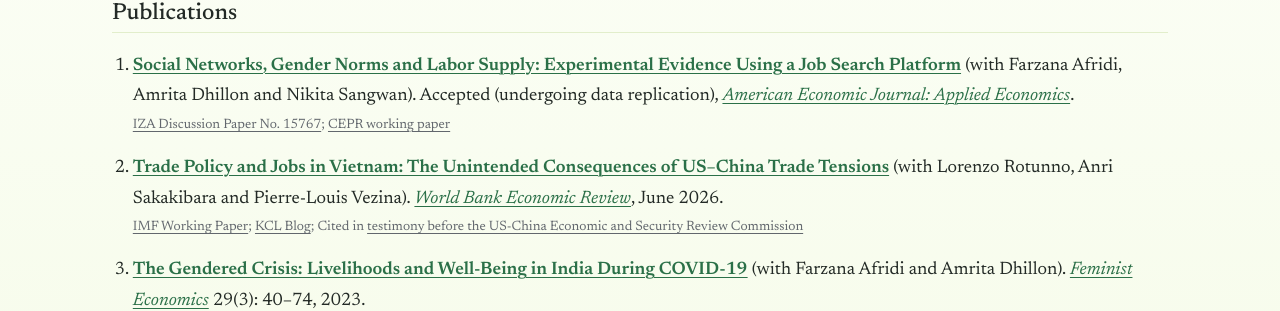
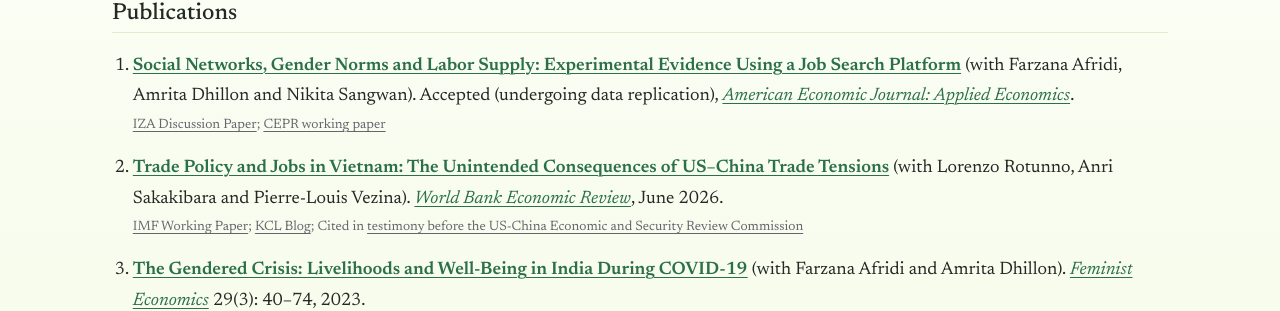
Before and after one commit to sanchariroym/sanchariroym.github.io, a Jekyll site: the page built from research.md, in a window 1280 px wide and 900 px high. Shown: the part 276-587 px from the top of the window. Built offline with Jekyll 4.4.1, drawn with Linux system fonts in a browser that asks for light colours.

Commit message:
Social Networks paper: shorten IZA label
Co-Authored-By: Claude Opus 5.5 <noreply@anthropic.com>
Claude-Session: https://claude.ai/code/session_01BVddaAtzbXtbz8eDZN5RwJ

```diff
--- a/research.md
+++ b/research.md
@@ -17,7 +17,7 @@ description: "Publications and working papers by Sanchari Roy on gender, inherit
 ## Publications
 
 1. **[Social Networks, Gender Norms and Labor Supply: Experimental Evidence Using a Job Search Platform]({{ "/assets/papers/afridi-dhillon-roy-sangwan-social-networks-aej-applied.pdf" | relative_url }})** (with Farzana Afridi, Amrita Dhillon and Nikita Sangwan). Accepted (undergoing data replication), *[American Economic Journal: Applied Economics](https://www.aeaweb.org/journals/app)*.
-   - [IZA Discussion Paper No. 15767](https://docs.iza.org/dp15767.pdf); [CEPR working paper](https://cepr.org/system/files/publication-files/WP044.pdf)
+   - [IZA Discussion Paper](https://docs.iza.org/dp15767.pdf); [CEPR working paper](https://cepr.org/system/files/publication-files/WP044.pdf)
 
 2. **[Trade Policy and Jobs in Vietnam: The Unintended Consequences of US–China Trade Tensions]({{ "/assets/papers/rotunno-roy-sakakibara-vezina-2026-trade-policy-vietnam-wber.pdf" | relative_url }})** (with Lorenzo Rotunno, Anri Sakakibara and Pierre-Louis Vezina). *[World Bank Economic Review](https://academic.oup.com/wber)*, June 2026.
    - [IMF Working Paper](https://www.imf.org/en/Publications/WP/Issues/2024/12/23/Trade-Policy-and-Jobs-in-Vietnam-The-Unintended-Consequences-of-US-China-Trade-Tensions-559698); [KCL Blog](https://www.kcl.ac.uk/news/trade-war-between-superpowers-provided-unexpected-boost-for-nation); Cited in [testimony before the US-China Economic and Security Review Commission](http://www.uscc.gov/sites/default/files/2024-03/Edmund_Malesky_Testimony.pdf)
```
